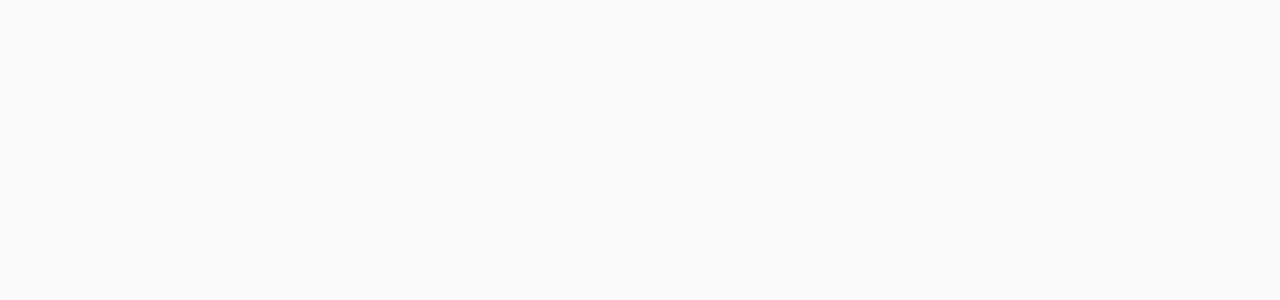
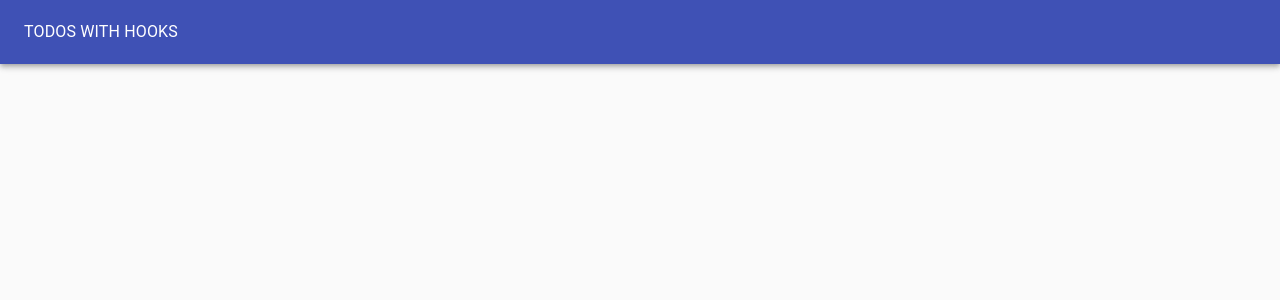
Before and after one commit to neeerajtk/Todo-List-Hooks, a React (Create React App) app in the folder todo/: page / in a window 1280 px wide. Shown: the top 300 px of the page. Built offline with nearby package versions, Linux system fonts and the light colour scheme.

Commit message:
mat ui base added

```diff
--- a/todo/src/TodoApp.js
+++ b/todo/src/TodoApp.js
@@ -15,7 +15,14 @@
                 backgroundColor:"#fafafa"
             }}
             elevation={0}
-        />
+        >
+            <AppBar color="primary" position="static" style={{height: "64px"}}>
+                <Toolbar>
+                    <Typography color="inherit">TODOS WITH HOOKS</Typography>
+                </Toolbar>
+            </AppBar>
+
+        </Paper>
     );
 }
 
```
